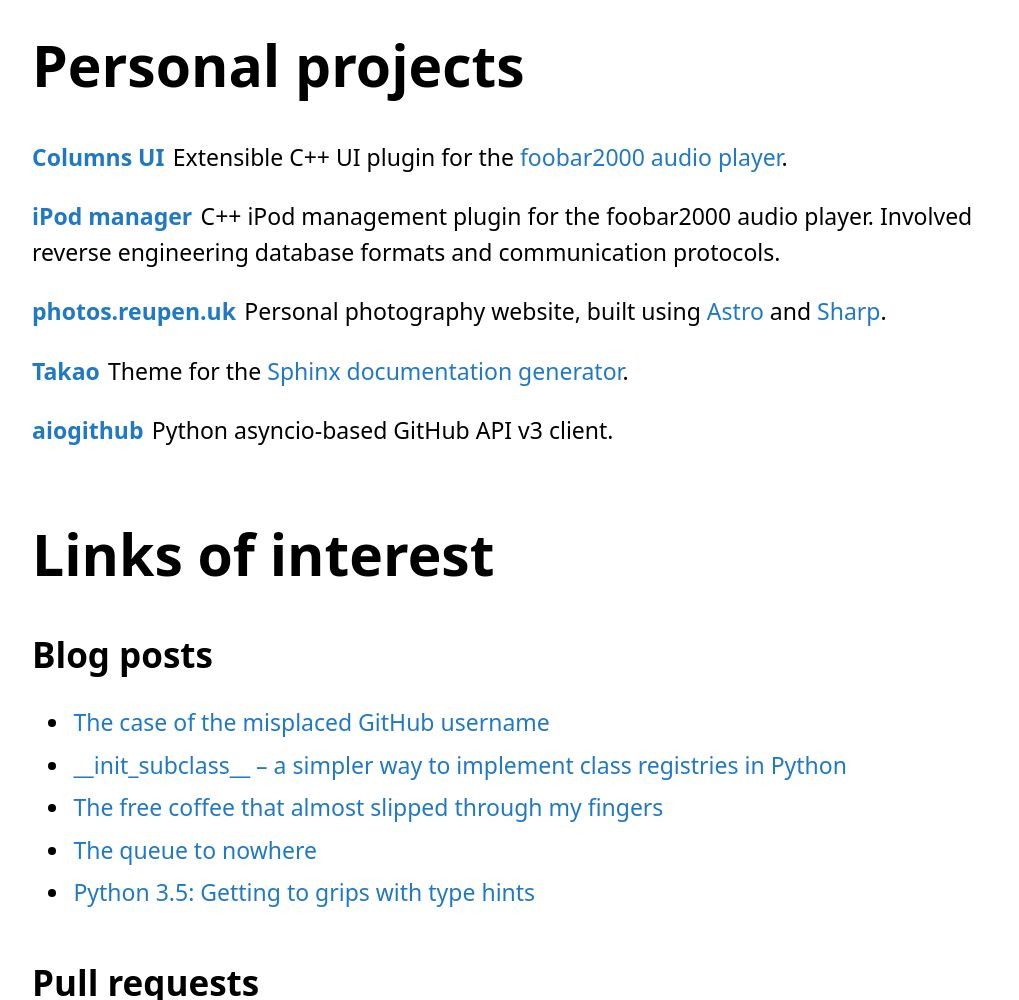
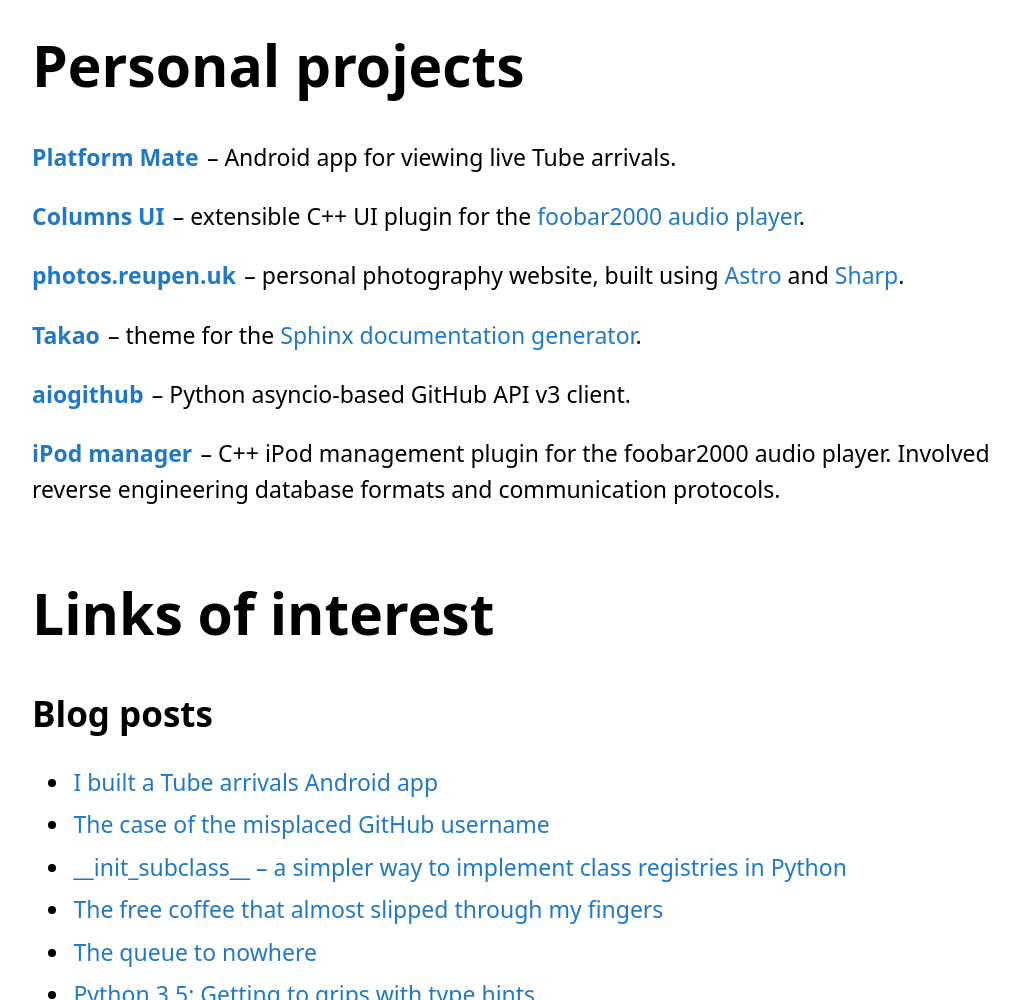
Before and after one commit to reupen/reupen.uk, an Astro site: page / in a window 1280 px wide. Shown: the part 1780-2780 px from the top of the page, without its empty margins (128-1147 px from the left). Built offline with nearby package versions, Linux system fonts and the light colour scheme; Astro itself is replaced by a stand-in of ours.

Commit message:
Update projects section and links list

```diff
--- a/eslint.config.mjs
+++ b/eslint.config.mjs
@@ -8,7 +8,7 @@ import jsxA11y from "eslint-plugin-jsx-a11y"
 import tseslint from "typescript-eslint"
 
 export default defineConfig(
-  globalIgnores([".astro", "src/env.d.ts"]),
+  globalIgnores([".astro/", "dist/", "src/env.d.ts"]),
   eslint.configs.recommended,
   tseslint.configs.recommended,
   tseslint.configs.stylistic,
--- a/src/pages/index.astro
+++ b/src/pages/index.astro
@@ -86,36 +86,35 @@ import { ExternalLinkListItem, UnorderedIconList } from "../components"
   <p>
     <strong class="project" role="heading" aria-level="3">
       <a
+        href="https://play.google.com/store/apps/details?id=uk.co.reneapps.tubeking.free"
+        title="Platform Mate on Google Play"
+      >
+        Platform Mate
+      </a>
+    </strong>{" – "}
+    Android app for viewing live Tube arrivals.
+  </p>
+  <p>
+    <strong class="project" role="heading" aria-level="3">
+      <a
         href="https://github.com/reupen/columns_ui"
         title="Columns UI on GitHub"
       >
         Columns UI
       </a>
-    </strong>{" "}
-    Extensible C++ UI plugin for the <a
+    </strong>{" – "}
+    extensible C++ UI plugin for the <a
       href="https://www.foobar2000.org"
       rel="noreferrer nofollow">foobar2000 audio player</a
     >.
   </p>
   <p>
     <strong class="project" role="heading" aria-level="3">
-      <a
-        href="https://github.com/reupen/ipod_manager"
-        title="iPod manager on GitHub"
-      >
-        iPod manager
-      </a>
-    </strong>{" "}
-    C++ iPod management plugin for the foobar2000 audio player. Involved reverse
-    engineering database formats and communication protocols.
-  </p>
-  <p>
-    <strong class="project" role="heading" aria-level="3">
       <a href="https://photos.reupen.uk" title="photos.reupen.uk website">
         photos.reupen.uk
-      </a>{" "}
-    </strong>{" "}
-    Personal photography website, built using <a
+      </a>
+    </strong>{" – "}
+    personal photography website, built using <a
       href="https://astro.build"
       rel="noreferrer nofollow">Astro</a
     > and <a href="https://sharp.pixelplumbing.com" rel="noreferrer nofollow"
@@ -127,8 +126,8 @@ import { ExternalLinkListItem, UnorderedIconList } from "../components"
       <a href="https://github.com/reupen/takao" title="Takao on GitHub">
         Takao
       </a>
-    </strong>{" "}
-    Theme for the <a href="https://www.sphinx-doc.org" rel="noreferrer nofollow"
+    </strong>{" – "}
+    theme for the <a href="https://www.sphinx-doc.org" rel="noreferrer nofollow"
       >Sphinx documentation generator</a
     >.
   </p>
@@ -137,12 +136,31 @@ import { ExternalLinkListItem, UnorderedIconList } from "../components"
       <a href="https://github.com/reupen/aiogithub" title="aiogithub on GitHub">
         aiogithub
       </a>
-    </strong>{" "}
+    </strong>{" – "}
     Python asyncio-based GitHub API v3 client.
+  </p>
+  <p>
+    <strong class="project" role="heading" aria-level="3">
+      <a
+        href="https://github.com/reupen/ipod_manager"
+        title="iPod manager on GitHub"
+      >
+        iPod manager
+      </a>
+    </strong>{" – "}
+    C++ iPod management plugin for the foobar2000 audio player. Involved reverse
+    engineering database formats and communication protocols.
   </p>
   <h2 class="title is-2">Links of interest</h2>
   <h3 class="title is-4">Blog posts</h3>
   <ul>
+    <li>
+      <a
+        href="https://blog.yuo.be/2025/09/23/i-built-a-tube-arrivals-android-app/"
+      >
+        I built a Tube arrivals Android app
+      </a>
+    </li>
     <li>
       <a
         href="https://blog.yuo.be/2023/07/19/the-case-of-the-misplaced-github-username/"
```
Also changed, not shown: test/e2e/__screenshots__/visual.spec.ts/screenshot--chromium.png, test/e2e/__screenshots__/visual.spec.ts/screenshot--firefox.png, test/e2e/__screenshots__/visual.spec.ts/screenshot--ipad-7.png, test/e2e/__screenshots__/visual.spec.ts/screenshot--pixel-5-landscape.png, test/e2e/__screenshots__/visual.spec.ts/screenshot--pixel-5.png, test/e2e/__screenshots__/visual.spec.ts/screenshot--webkit.png.
